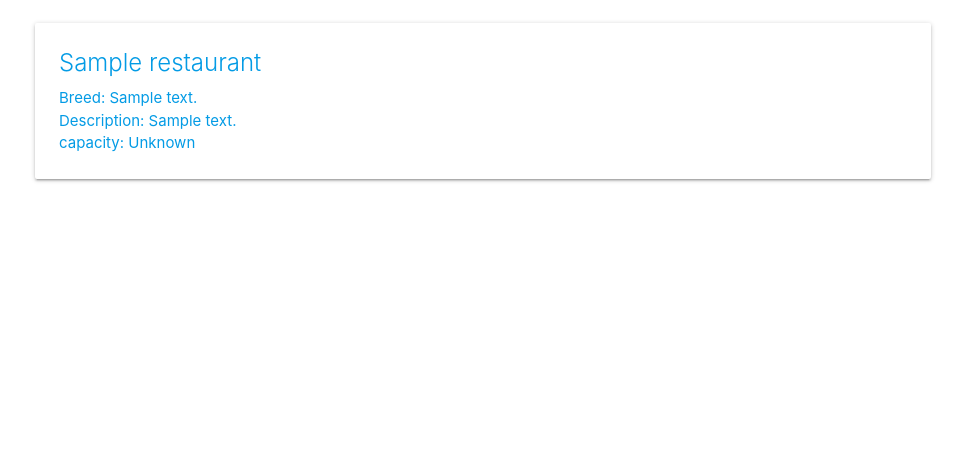
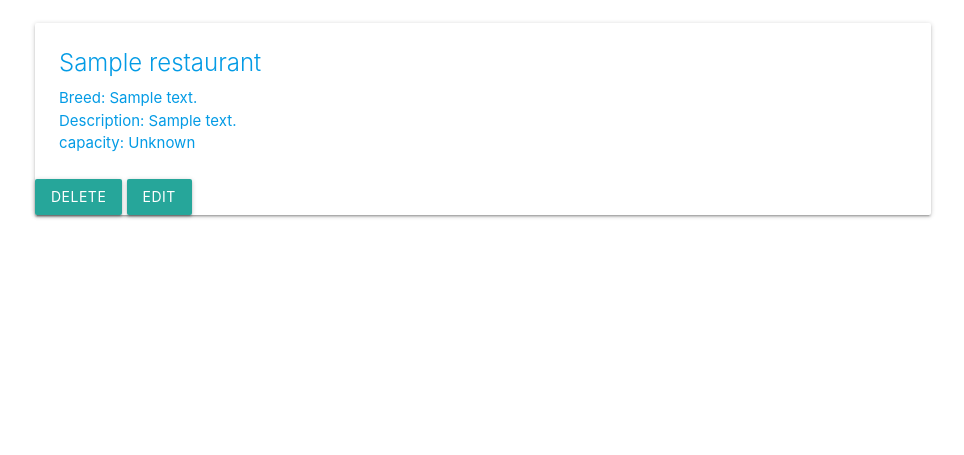
Before and after one commit to jirehlau/Finch-Collector-Part-3, a Django app: page /restaurants/ in a window 1280 px wide. Shown: the part 177-632 px from the top of the page, without its empty margins (157-1121 px from the left). Run offline with Django 3.2, Linux system fonts and the light colour scheme; tables that the repository leaves empty hold one stand-in row (values such as "Sample post").

Commit message:
everything added, bug fixing now

```diff
--- a/main_app/templates/restaurants/index.html
+++ b/main_app/templates/restaurants/index.html
@@ -18,6 +18,8 @@
       </div>
     <!-- and this following one as well -->
     </a>
+    <a href="/restaurants/{{ r.id}}/delete/" class="waves-effect waves-light btn">Delete</a>
+    <a href="/restaurants/{{ r.id}}/edit/" class="waves-effect waves-light btn">Edit</a>
   </div>
 {% endfor %}
 
--- a/main_app/urls.py
+++ b/main_app/urls.py
@@ -10,4 +10,8 @@ urlpatterns = [
     path('restaurants/create_form', views.create_form),
     # create step 2 - accept form submission
     path('restaurants/submit_create_form',views.submit_create_form),
+    # update step 1 - deliver the form to user
+    path('restaurants/<int:r_id>/edit/', views.edit_form),
+    # update step 2 - accept form submission
+    path('restaurants/<int:r_id>/submit_update_form', views.submit_update_form),
 ]
--- a/main_app/views.py
+++ b/main_app/views.py
@@ -5,8 +5,10 @@ from .models import Restaurant
 # Add the following import
 from django.http import HttpResponse
 
+# FORM CREATION
 def create_form(request):
   return render(request,'create_form.html')
+
 # create part 2 - handle the form submission
 def submit_create_form(request):
   # put form data in database
@@ -16,6 +18,20 @@ def submit_create_form(request):
     cuisine=request.POST['cuisine'],
     capacity=request.POST['capacity'],
   )
+  return redirect('/restaurants')
+
+# FORM EDITS
+def edit_form(request, cat_id):
+  r = Restaurant.objects.get(id=r_id)
+  return render(request, 'edit_form.html', {'r': r,})
+
+def submit_update_form(request, r_id):
+  this_r = Restaurant.objects.get(id=r_id)
+  this_r.name = request.POST['name']
+  this_r.cuisine = request.POST['cuisine']
+  this_r.description = request.POST['description']
+  this_r.capacity= request.POST['capacity']
+  this_r.save()
   return redirect('/restaurants')
 
 # Define the home view
```
Also changed, not shown: main_app/templates/edit_form.html (added).
